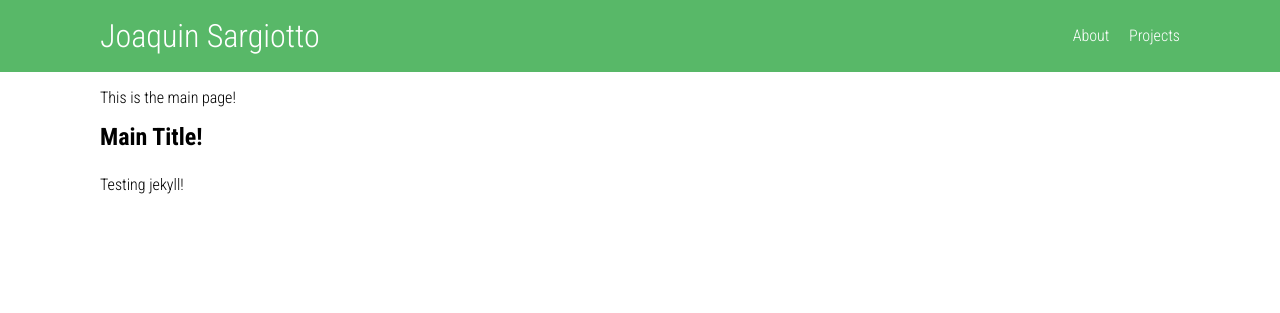
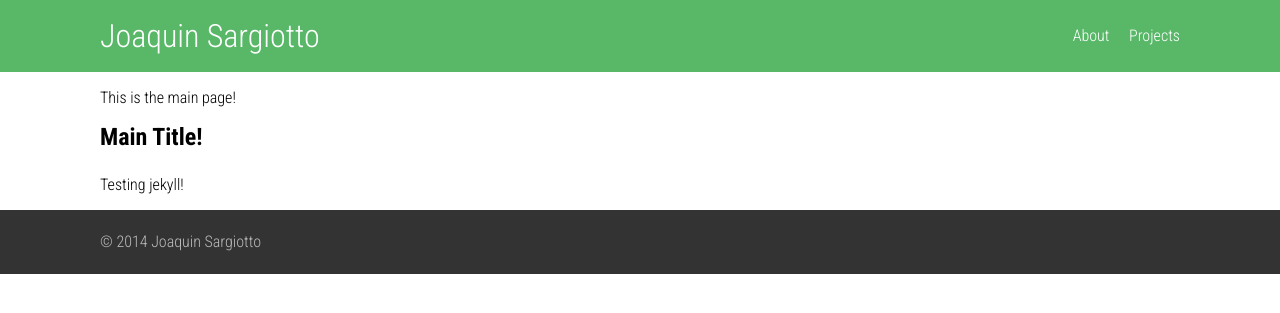
Before and after one commit to jsargiot/jsargiot.github.io, a Jekyll site: the page built from index.md, in a window 1280 px wide. Shown: the top 313 px of the page. Built offline with Jekyll 4.4.1, drawn with Linux system fonts in a browser that asks for light colours.

Commit message:
Adding footer.

```diff
--- /dev/null
+++ b/_includes/_footer.html
@@ -0,0 +1,3 @@
+    <footer>
+        <div class="row">&copy; 2014 Joaquin Sargiotto</div>
+    </footer>
--- a/_includes/_header.html
+++ b/_includes/_header.html
@@ -2,7 +2,7 @@
         <div class="row">
             <h1><a href="/">{{ site.title }}</a></h1>
             <nav>
-                <a href="/about">About</a>
+                <a href="#">About</a>
                 <a href="http://github.com/jsargiot">Projects</a>
             </nav>
         </div>
--- a/_layouts/home.html
+++ b/_layouts/home.html
@@ -22,5 +22,7 @@
         </article>
         {% endfor %}
     </section>
+
+    {% include _footer.html %}
 </body>
 </html>
--- a/assets/css/style.css
+++ b/assets/css/style.css
@@ -55,6 +55,12 @@ article h2 a {
     color: #333;
 }
 
+footer {
+    background-color: #333;
+    line-height: 4rem;
+    color: #bbb;
+}
+
 .row {
     max-width: 67.5rem;
     margin: 0 auto;
```
